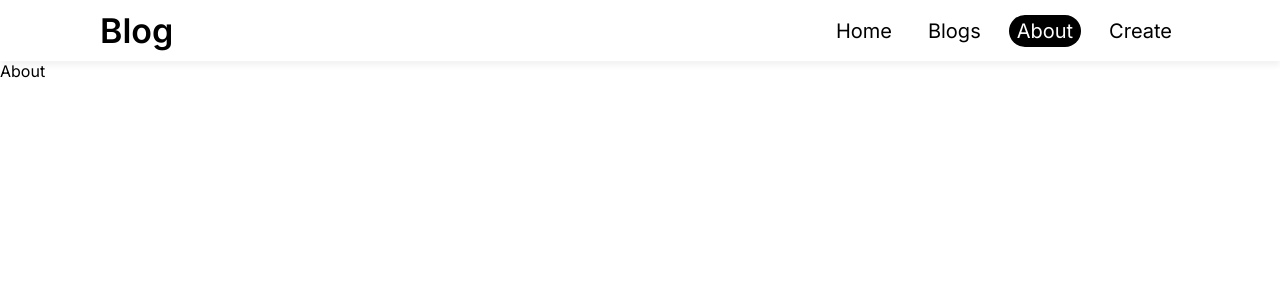
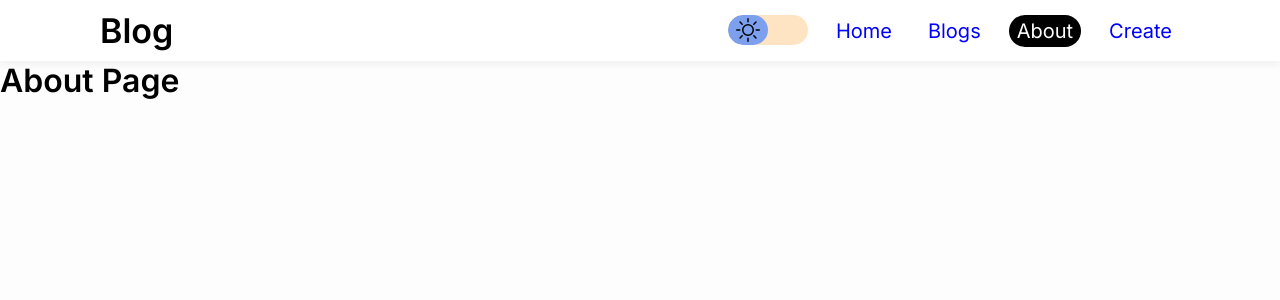
Before and after one commit to joyadeep/Reactclassroom, a React (Create React App) app: page /about in a window 1280 px wide. Shown: the top 300 px of the page. Built offline with nearby package versions, Linux system fonts and the light colour scheme.

Commit message:
theme changer with contextAPI

```diff
--- /dev/null
+++ b/src/App.css
@@ -0,0 +1,40 @@
+.switch_container{
+    width: 80px;
+    height: 30px;
+    background-color: bisque;
+    border-radius: 25px;
+    overflow: hidden;
+    cursor: pointer;
+    transition-duration: 400ms;
+}
+
+.toggle {
+    width: 40px;
+    height: 100%;
+    border-radius: 25px;
+    background-color: rgb(124, 160, 237);
+    display: flex;
+    align-items: center;
+    justify-content: center;
+    color: black;
+    transition-duration: 500ms;
+}
+
+.toggle_btn_light{
+    transform: translateX(0px);
+}
+
+.toggle_btn_dark{
+    transform: translateX(40px);
+
+}
+
+.nav_light{
+    background-color: white;
+    color:black;
+}
+
+.nav_dark{
+    background-color: black;
+    color:white
+}
--- a/src/App.js
+++ b/src/App.js
@@ -1,4 +1,4 @@
-import React from "react";
+import React, { useContext } from "react";
 import { Routes, Route } from "react-router-dom";
 import Layout from "./pages/Layout";
 import AllPosts from "./pages/AllPosts";
@@ -8,9 +8,11 @@ import About from './pages/About'
 import CreatePost from "./pages/CreatePost";
 import { ToastContainer } from "react-toastify";
 import 'react-toastify/dist/ReactToastify.css';
+import { ThemeContext } from "./context/ThemeContext";
 const App = () => {
+  const {isDark}=useContext(ThemeContext)
   return (
-    <div>
+    <div className={isDark?"app_dark":"app_light"}>
 
     <Routes>
       <Route path="/" element={<Layout/>} >
--- a/src/components/Navbar.jsx
+++ b/src/components/Navbar.jsx
@@ -1,17 +1,29 @@
-import React, { useState } from 'react'
+import React, { useContext, useState } from 'react'
 import { NavLink } from 'react-router-dom'
 import {AiOutlineMenu,AiOutlineClose} from 'react-icons/ai'
+import "../App.css"
+import { ThemeContext } from '../context/ThemeContext';
+import {BsSun,BsMoon} from 'react-icons/bs'
 
 const Navbar = () => {
+  const {isDark,toggleTheme}=useContext(ThemeContext);
   const [isOpen,setIsOpen]=useState(false);
+
   return (
-    <nav>
+    <nav className={isDark?"nav_dark":"nav_light"}>
         <h1 className='logo'>Blog</h1>
         <div className={isOpen ? "links links_show ":"links"} >
-            <NavLink to={"/"} className={({isActive})=>isActive?"activeLink":""}  >Home</NavLink>
-            <NavLink to={"/blogs"} className={({isActive})=>isActive?"activeLink":""} >Blogs</NavLink>
-            <NavLink to={"/about"} className={({isActive})=>isActive?"activeLink":""} >About</NavLink>
-            <NavLink to={"/create"} className={({isActive})=>isActive?"activeLink":""} >Create</NavLink>
+          <div className='switch_container' onClick={toggleTheme} >
+              <div className={isDark?" toggle toggle_btn_dark":" toggle toggle_btn_light"}>
+               {
+                isDark ? <BsMoon size={24}/> : <BsSun size={24}/>
+               }
+              </div>
+          </div>
+            <NavLink to={"/"} className={({isActive})=>isActive? "activeLink":"inactiveLinks"}  >Home</NavLink>
+            <NavLink to={"/blogs"} className={({isActive})=>isActive? "activeLink":"inactiveLinks"} >Blogs</NavLink>
+            <NavLink to={"/about"} className={({isActive})=>isActive? "activeLink":"inactiveLinks"} >About</NavLink>
+            <NavLink to={"/create"} className={({isActive})=>isActive? "activeLink":"inactiveLinks"} >Create</NavLink>
         </div>
         <span className='menu' onClick={()=>setIsOpen(!isOpen)} >{isOpen? <AiOutlineClose size={32} />: <AiOutlineMenu size={32} />}</span>
 
--- /dev/null
+++ b/src/context/ThemeContext.js
@@ -0,0 +1,25 @@
+import React from 'react'
+import { useState } from 'react';
+import { createContext } from 'react'
+
+const ThemeContext=createContext();
+
+
+const ThemeProvider = ({children}) => {
+    const [isDark,setIsDark]=useState(false);
+
+    const toggleTheme=()=>{
+      setIsDark(!isDark)
+    }
+
+  return (
+    <ThemeContext.Provider value={{isDark,toggleTheme}} >
+        {children}
+    </ThemeContext.Provider>
+  )
+}
+
+export {ThemeContext,ThemeProvider};
+
+
+// provide ->top / consumer wrap
--- a/src/index.css
+++ b/src/index.css
@@ -22,10 +22,16 @@ code {
 
 
 
-.app{
-  background: rgb(255, 255, 255);
+.app_light{
+  background: rgb(253, 253, 253);
   height: 100vh;
   width: 100vw;
+  color: black;
+}
+
+.app_dark{
+  background-color: black;
+  color: white;
 }
 
 nav {
@@ -63,7 +69,7 @@ nav {
 }
 
 .inactiveLinks{
-  background-color: black;
+  color: blue !important;
 }
 
 .activeLink{
--- a/src/index.js
+++ b/src/index.js
@@ -3,13 +3,16 @@ import ReactDOM from 'react-dom/client';
 import './index.css';
 import App from './App';
 import { BrowserRouter} from 'react-router-dom'
+import { ThemeProvider } from './context/ThemeContext';
 
 const root = ReactDOM.createRoot(document.getElementById('root'));
 root.render(
   <React.StrictMode>
+    <ThemeProvider>
     <BrowserRouter>
       <App />
     </BrowserRouter>
+    </ThemeProvider>
   </React.StrictMode>
 );
 
--- a/src/pages/About.jsx
+++ b/src/pages/About.jsx
@@ -1,8 +1,11 @@
-import React from 'react'
+import React, { useContext } from 'react'
+import { ThemeContext } from '../context/ThemeContext'
 
 const About = () => {
   return (
-    <div>About</div>
+    <div>
+      <h1>About Page</h1>
+    </div>
   )
 }
 
```
